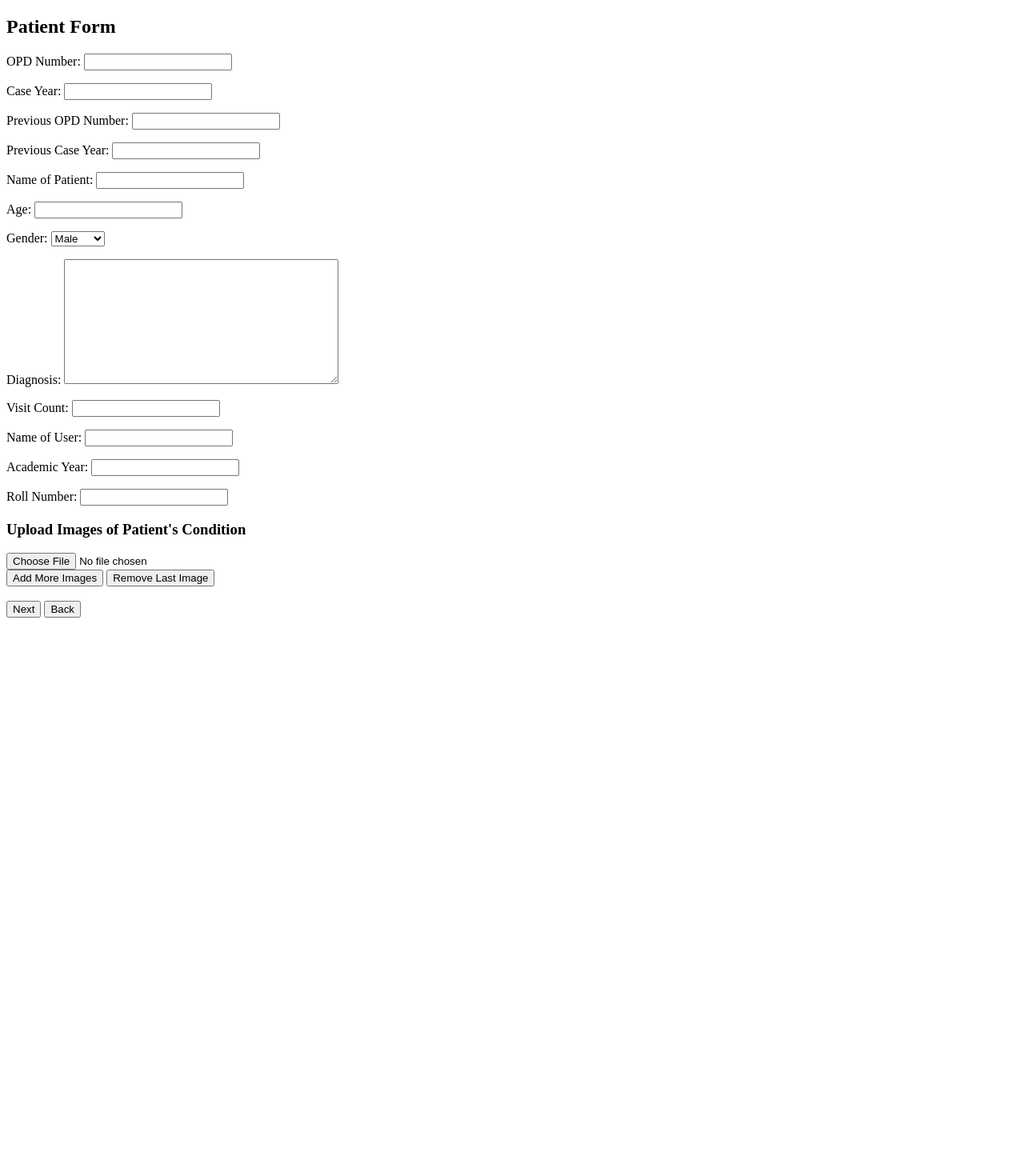
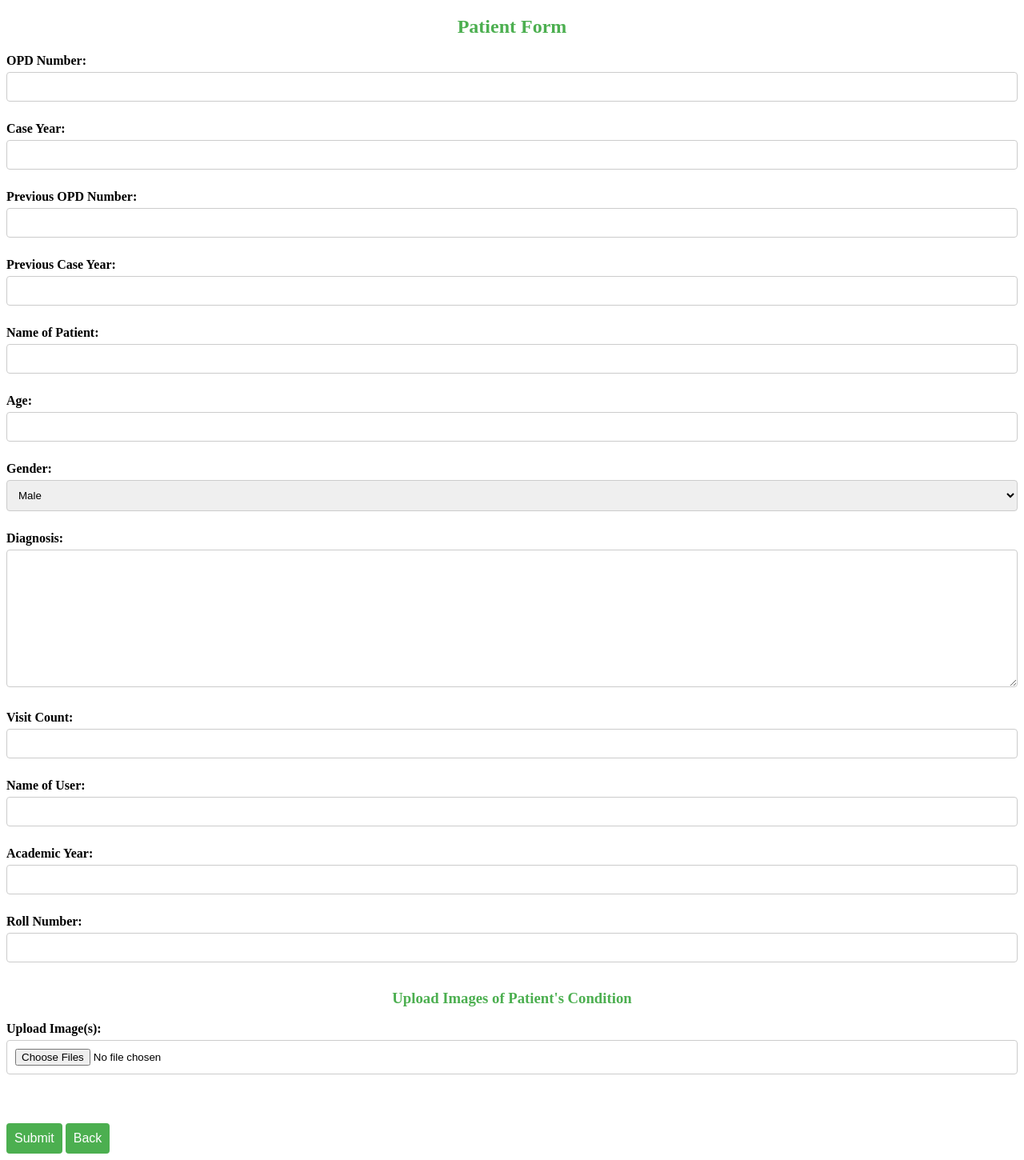
Before and after one commit to devanshu-777/PatientRecords, a Django app: page /submit-patient-details/ in a window 1280 px wide. Shown: the whole page at 80% size. Before the commit the page ends 772 px from the top, so only its background shows below. Run offline with Django 4.2, Linux system fonts and the light colour scheme; the visitor is signed in with stand-in values (Sample User, id 1).

Commit message:
Initial commit

```diff
--- a/database.rules.json
+++ /dev/null
@@ -1,6 +0,0 @@
-{
-  "rules": {
-    ".read": false,
-    ".write": false
-  }
-}
--- a/firestore.indexes.json
+++ /dev/null
@@ -1,4 +0,0 @@
-{
-  "indexes": [],
-  "fieldOverrides": []
-}
--- a/functions/requirements.txt
+++ /dev/null
@@ -1 +0,0 @@
-firebase_functions~=0.1.0
--- a/users/templates/base_entrance.html
+++ b/users/templates/base_entrance.html
@@ -1,3 +1,4 @@
+{% load static %}
 <!DOCTYPE html>
 <html>
 <head>
@@ -6,29 +7,104 @@
     <title>{% block title %}{% endblock %}</title>
     <meta name="description" content="">
     <meta name="viewport" content="width=device-width, initial-scale=1">
-    <link rel="stylesheet" href="">
 </head>
+
 <style>
     .messages {
         margin-top: 20px;
     }
 
+    .container {
+        font-family: Arial, sans-serif;
+        background-color: #fff;
+        padding: 20px;
+        border-radius: 8px;
+        box-shadow: 0 0 10px rgba(0, 0, 0, 0.1);
+        width: 100%;
+        max-width: 600px;
+        margin: 20px auto; /* Center it */
+    }
+
+    h1, h2, h3 {
+        text-align: center;
+        color: #4CAF50;
+    }
+
+    form p {
+        margin: 10px 0;
+    }
+
+    label {
+        display: block;
+        font-weight: bold;
+        margin-bottom: 5px;
+    }
+
+    input, textarea, select {
+        width: 100%;
+        padding: 10px;
+        margin-bottom: 15px;
+        border: 1px solid #ccc;
+        border-radius: 4px;
+        box-sizing: border-box;
+    }
+
+    button {
+        background-color: #4CAF50;
+        color: white;
+        padding: 10px;
+        border: none;
+        border-radius: 4px;
+        cursor: pointer;
+        font-size: 16px;
+        margin-top: 10px;
+    }
+
+    button:hover {
+        background-color: #45a049;
+    }
+
     .message {
         padding: 10px;
-        border: 1px solid #ccc;
+        border-radius: 4px;
         margin-bottom: 10px;
     }
-
     .message.success {
         background-color: #d4edda;
         color: #155724;
-        border-color: #c3e6cb;
     }
-
     .message.error {
         background-color: #f8d7da;
         color: #721c24;
-        border-color: #f5c6cb;
+    }
+
+    .image-preview-container {
+        display: inline-block;
+        margin: 10px;
+        position: relative;
+    }
+
+    .image-preview {
+        display: block;
+        border: 1px solid #ccc;
+        border-radius: 5px;
+    }
+
+    .remove-image {
+        position: absolute;
+        top: 5px;
+        right: 5px;
+        background-color: red;
+        color: white;
+        border: none;
+        border-radius: 5px;
+        width: 25px;
+        height: 25px;
+        font-size: 16px;
+        text-align: center;
+        line-height: 25px;
+        cursor: pointer;
+        padding: 0;
     }
 </style>
 <body>
--- a/users/templates/patient_form.html
+++ b/users/templates/patient_form.html
@@ -1,89 +1,126 @@
-{% extends "base_entrance.html" %}
+{% extends 'base_entrance.html' %}
 
-{% block title %}Patient Form{% endblock %}
+{% block title %}
+    Patient Form
+{% endblock %}
 
 {% block content %}
     <h2>Patient Form</h2>
-    <form method="POST" enctype="multipart/form-data" action="{% url 'submit_patient_details' %}">
+    <form id="patient-form" method="POST" enctype="multipart/form-data" action="{% url 'submit_patient_details' %}">
         {% csrf_token %}
         {{ form.as_p }}
 
         <h3>Upload Images of Patient's Condition</h3>
         <div id="image-fields">
-            <!-- Initial image input field with preview -->
-            <div class="image-container">
-                <input type="file" name="patient_images" accept="image/*" capture="camera" id="image-1" class="image-input">
-                <img id="preview-1" class="image-preview" style="display: none;">
+            <label for="patient_image_input">Upload Image(s):</label>
+            <input type="file" id="patient_image_input" name="patient_images" accept="image/*" capture="environment" class="image-input" multiple onchange="handleFileSelect(event)">
         </div>
-        </div>
-
-        <button type="button" onclick="addImageField()">Add More Images</button>
-        <button type="button" onclick="removeImageField()">Remove Last Image</button>
+        <div id="selected-images-container"></div>
 
         <br><br>
-        <button type="submit">Next</button>
+        <button type="submit">Submit</button>
         <a href="{% url 'index' %}">
             <button type="button">Back</button>
         </a>
     </form>
-{% endblock %}
 
     <script>
-    let imageCount = 1;
+        let filesArray = [];
 
-    function addImageField() {
-        if (imageCount < 10) {
-            imageCount++;
-            const container = document.createElement('div');
-            container.classList.add('image-container');
+        function handleFileSelect(event) {
+            const files = Array.from(event.target.files);
+            const maxCombinedSize = 25 * 1024 * 1024;
+            let totalSize = filesArray.reduce((sum, file) => sum + file.size, 0);
+            let filesAdded = false;
 
-            const input = document.createElement('input');
-            input.type = 'file';
-            input.name = 'patient_images'; // Ensure the name is the same to handle multiple files
-            input.accept = 'image/*';
-            input.id = `image-${imageCount}`;
-            input.classList.add('image-input');
+            for (let file of files) {
+                if (totalSize + file.size > maxCombinedSize) {
+                    alert(
+                        `Adding "${file.name}" exceeds the total file size limit of 25 MB. It will not be added.`
+                    );
+                    continue;
+                }
 
-            const preview = document.createElement('img');
-            preview.classList.add('image-preview');
-            preview.id = `preview-${imageCount}`;
-            preview.style.display = 'none';
+                filesArray.push(file);
+                totalSize += file.size;
+                displayFile(file);
+                filesAdded = true;
+            }
 
-            input.addEventListener('change', function() {
-                const file = input.files[0];
-                if (file) {
-                    const reader = new FileReader();
-                    reader.onload = function(e) {
-                        preview.src = e.target.result;
-                        preview.style.display = 'block';
+            if (!filesAdded) {
+                event.target.value = '';
+            }
+
+            syncFileInput();
+        }
+
+        function displayFile(file) {
+            const container = document.getElementById('selected-images-container');
+
+            const imageContainer = document.createElement('div');
+            imageContainer.className = 'image-preview-container';
+            imageContainer.style.position = 'relative';
+
+            const img = document.createElement('img');
+            img.className = 'image-preview';
+            img.src = URL.createObjectURL(file);
+            img.onload = function() {
+                URL.revokeObjectURL(this.src);
             };
-                    reader.readAsDataURL(file);
-                }
-            });
+            img.width = 150;
+            img.height = 150;
 
             const removeButton = document.createElement('button');
-            removeButton.type = 'button';
-            removeButton.innerText = 'Remove';
-            removeButton.addEventListener('click', function() {
-                container.remove();
-                imageCount--;
-            });
+            removeButton.className = 'remove-image';
+            removeButton.innerText = 'X';
+            removeButton.style.position = 'absolute';
+            removeButton.style.top = '5px';
+            removeButton.style.right = '5px';
+            removeButton.addEventListener('click', () => removeFile(file, imageContainer));
 
-            container.appendChild(input);
-            container.appendChild(preview);
-            container.appendChild(removeButton);
+            imageContainer.appendChild(img);
+            imageContainer.appendChild(removeButton);
 
-            document.getElementById('image-fields').appendChild(container);
-        } else {
-            alert('Maximum of 10 images can be uploaded.');
+            container.appendChild(imageContainer);
+        }
+
+        function removeFile(file, imageContainer) {
+            filesArray = filesArray.filter(f => f !== file);
+            imageContainer.remove();
+            syncFileInput();
+        }
+
+        function syncFileInput() {
+            const fileInput = document.getElementById('patient_image_input');
+
+            const dataTransfer = new DataTransfer();
+
+            filesArray.forEach(file => dataTransfer.items.add(file));
+
+            fileInput.files = dataTransfer.files;
+
+            updateFileCount();
+        }
+
+        function updateFileCount() {
+            const fileCountDisplay = document.getElementById('file-count');
+            if (fileCountDisplay) {
+                fileCountDisplay.textContent = `${filesArray.length} file(s) selected`;
             }
         }
 
-    function removeImageField() {
-        const fields = document.getElementById('image-fields');
-        if (fields.children.length > 1) {
-            fields.removeChild(fields.lastChild);
-            imageCount--;
+        document.getElementById('patient-form').addEventListener('submit', function (event) {
+            if (filesArray.length === 0) {
+                alert('Please upload at least one image.');
+                event.preventDefault();
+                return;
             }
-    }
+
+            // Append files to FormData manually
+            const formData = new FormData(this);
+            filesArray.forEach((file, index) => {
+                formData.append(`patient_images_${index}`, file);
+            });
+        });
     </script>
+{% endblock %}
--- a/users/urls.py
+++ b/users/urls.py
@@ -5,5 +5,4 @@ urlpatterns = [
     path("", index, name="index"),
     path("logout", logout_view, name="logout"),
     path('submit-patient-details/', submit_patient_details, name='submit_patient_details'),
-    # path('upload-images/', upload_images, name='upload_images'),
 ]
--- a/users/views.py
+++ b/users/views.py
@@ -1,6 +1,10 @@
 from django.shortcuts import render, redirect
 from django.contrib.auth import logout
 from django.contrib import messages
+from django.core.mail import EmailMessage
+from django.conf import settings
+from .forms import PatientDetailsForm
+from django.contrib.auth.decorators import login_required
 
 def index(request):
     return render(request, "index.html")
@@ -14,11 +18,6 @@ def logout_view(request):
     messages.success(request, "You have been logged out successfully.")
     return redirect("/")
 
-from django.core.mail import EmailMessage
-from django.conf import settings
-from .forms import PatientDetailsForm
-from django.contrib.auth.decorators import login_required
-
 @login_required
 def submit_patient_details(request):
     if request.method == 'POST':
@@ -29,7 +28,6 @@ def submit_patient_details(request):
 
             # Handle image uploads
             images = request.FILES.getlist('patient_images')
-
             # Prepare email content
             email_subject = f"{patient_details['name_of_patient']} - {patient_details['diagnosis']}"
             email_message = (
@@ -47,11 +45,10 @@ def submit_patient_details(request):
                 f"Roll Number: {patient_details['roll_number']}"
             )
 
-            from_email = settings.EMAIL_HOST_USER
-            recipient_list = [settings.EMAIL_HOST_USER]
+            recipient_list = ['dashytisbest@gmail.com']
 
             # Send the email with patient details and images attached
-            email = EmailMessage(email_subject, email_message, from_email, recipient_list)
+            email = EmailMessage(email_subject, email_message, settings.DEFAULT_FROM_EMAIL, recipient_list)
             for img in images:
                 email.attach(img.name, img.read(), img.content_type)
             email.send()
```
Also changed, not shown: functions/main.py (deleted, +0 -13 lines), patientrecords/adapters.py (deleted, +0 -20 lines), patientrecords/settings.py (+13 -4 lines), users/templates/upload_images.html (deleted, +0 -52 lines), .github/workflows/show-secret.yml (deleted), firebase.json (deleted), 2 other files. Lines whose indentation alone changed are shown as unchanged.
